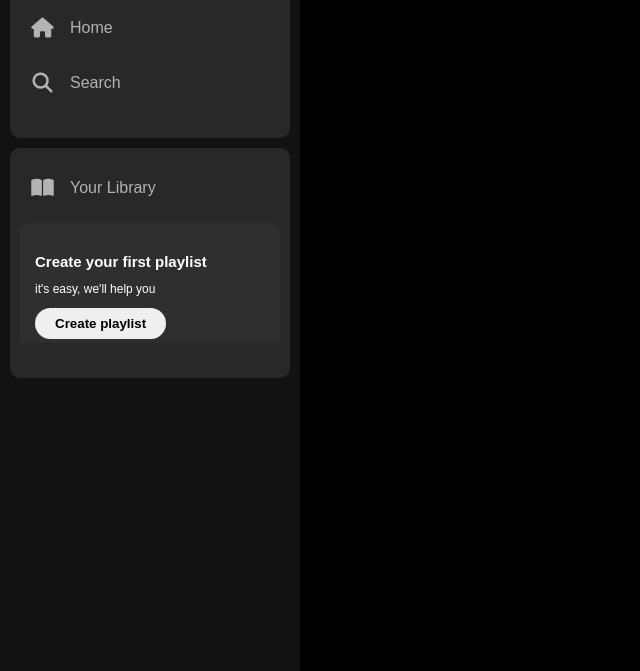
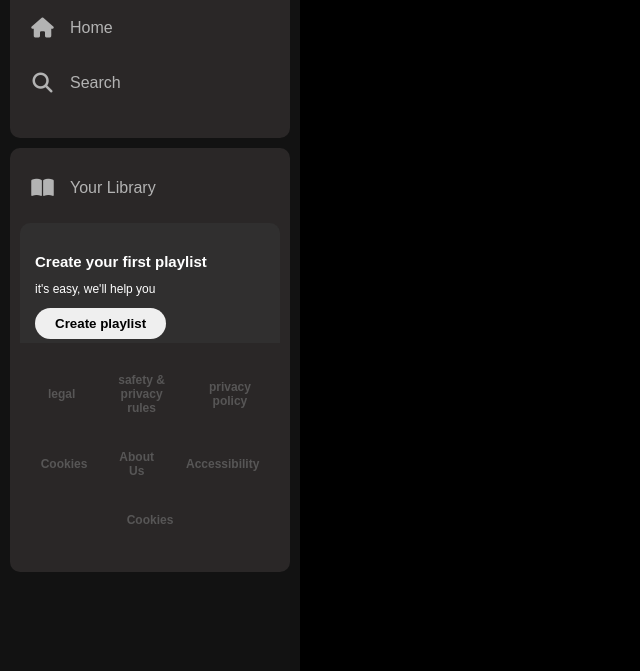
Before and after one commit to Ochiengmichael2024/spotify-ui-clone, a plain HTML site: page index.html in a window 1280 px wide. Shown: the part 129-800 px from the top of the page, without its empty margins (0-640 px from the left). Drawn offline with Linux system fonts and the light colour scheme.

Commit message:
add privacy,cookies,accessibility and about-us page

```diff
--- a/index.html
+++ b/index.html
@@ -53,8 +53,22 @@
           </div>
         </li>
       </ul>
+        <div class="privacy">
+          <ul><li>
+        <a href="">legal</a>
+        <a href="">safety & privacy rules</a>
+        <a href="">privacy policy</a>
+      </li>
+      <li>
+        <a href="">Cookies</a>
+          <a href="">About Us</a>
+            <a href="">Accessibility</a>
+      </li>
+      <li>
+        <a href="">Cookies</a>
+      </li>
+    </ul>
     </div>
-  </div>
-
+    </div>
 </body>
 </html>
--- a/style.css
+++ b/style.css
@@ -102,7 +102,7 @@
 }
 .library::after{
   content: '+';
-  float: right;
+  margin-left:auto ;
   text-align: center;
   background: #1f1e1e;
   padding: 5px;
@@ -148,3 +148,27 @@
   font-weight: 600;
   margin-bottom:10px;
 }
+.privacy ul li a{
+  text-decoration: none;
+  color: #575656;
+  font-size: 12px;
+  font-weight: 600;
+  margin: 0 6px;
+
+}
+.privacy ul li a:hover{
+  text-decoration: underline;
+
+}
+.privacy ul{
+ list-style: none;
+ margin-top: 20px;
+}
+.privacy ul li{
+  padding: 0 12px;
+  margin-top:8px;
+  display: flex;
+  text-align: center;
+  justify-content: center;
+
+}
```
